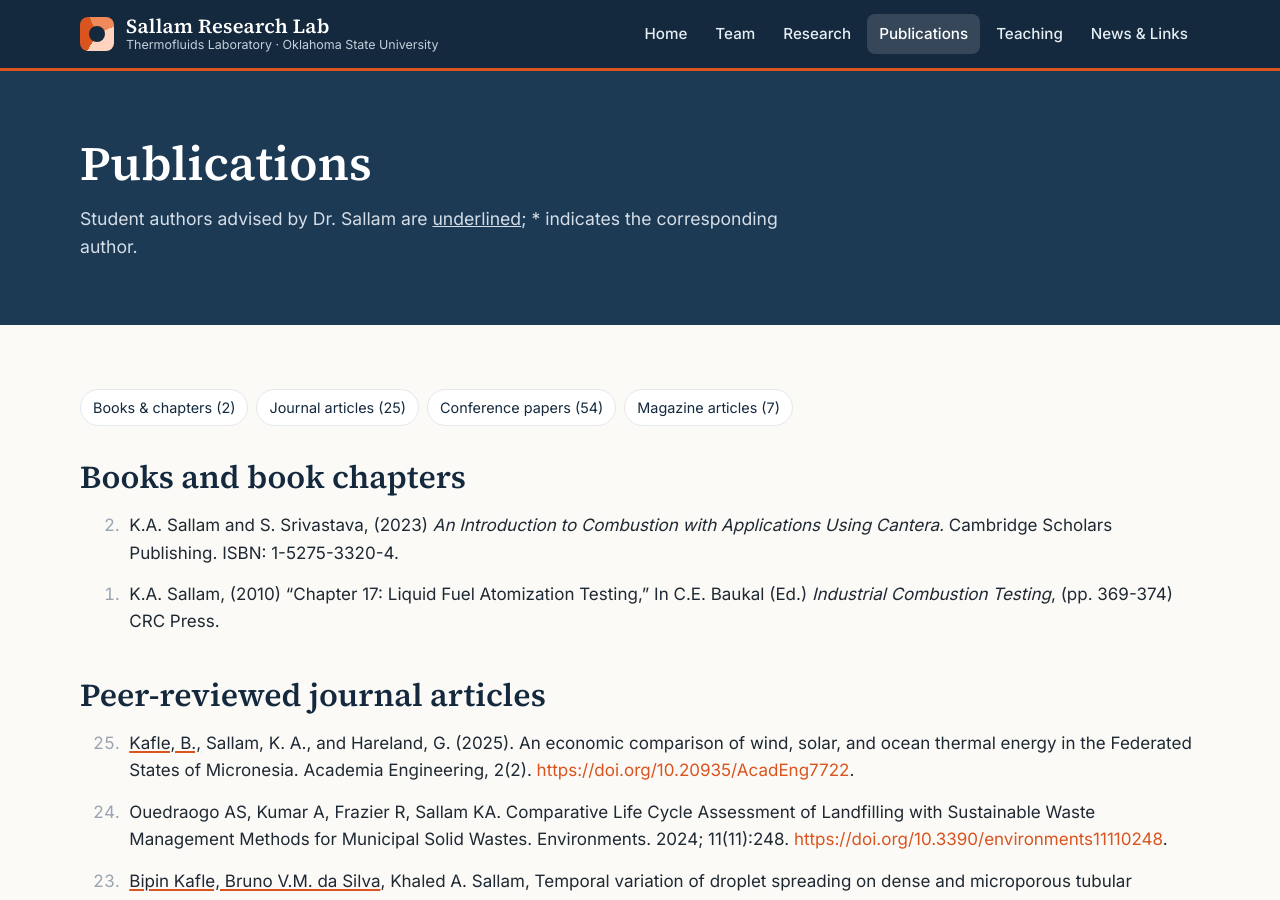
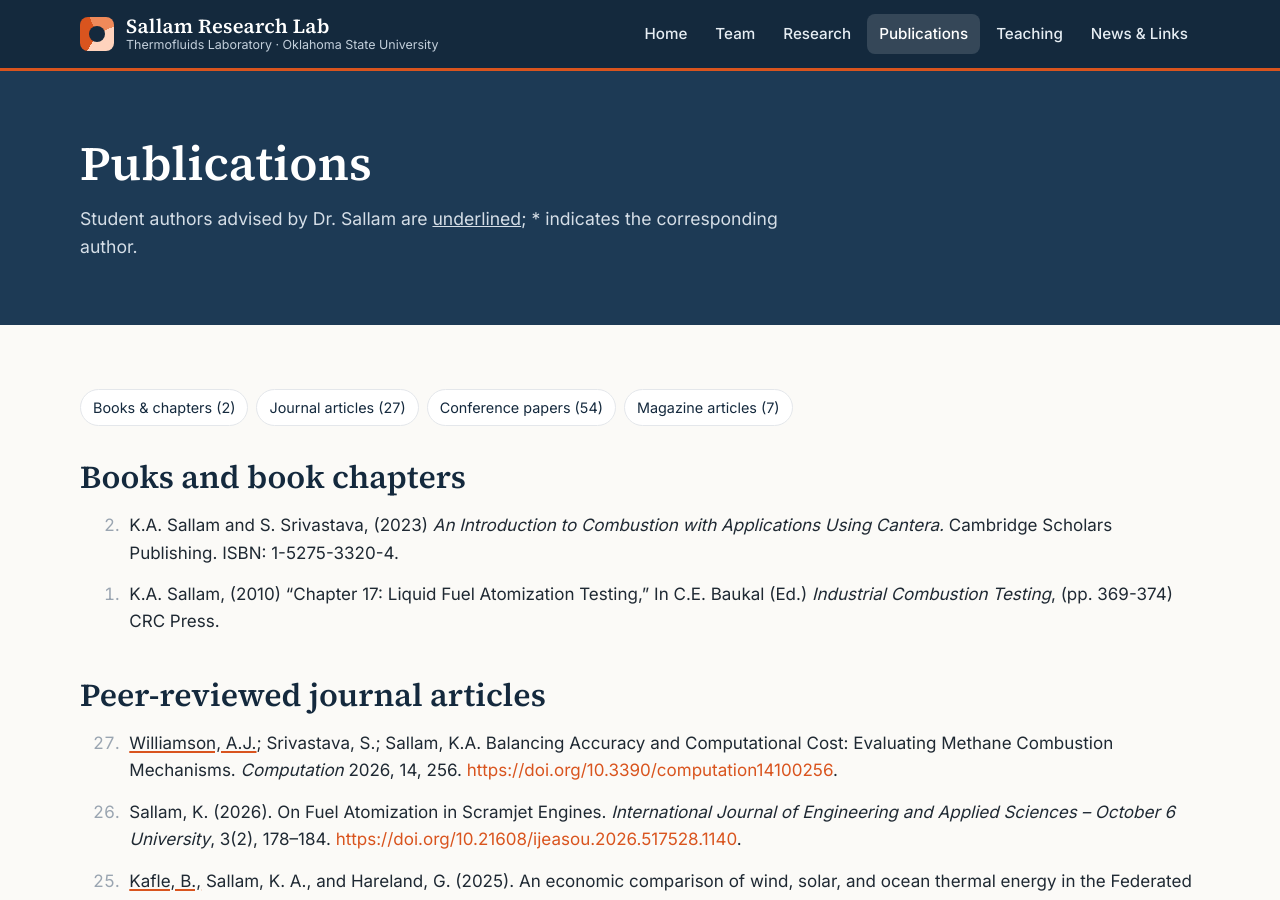
Before and after one commit to sallamlab/sallamlab.github.io, a Jekyll site: the page built from publications.html, in a window 1280 px wide and 900 px high. Built offline with Jekyll 4.4.1, drawn with Linux system fonts in a browser that asks for light colours.

Commit message:
Add two 2026 journal articles (Computation; IJEAS-October 6 University)

```diff
--- a/_data/publications.yml
+++ b/_data/publications.yml
@@ -19,6 +19,12 @@ books:
   citation: |-
     K.A. Sallam, (2010) “Chapter 17: Liquid Fuel Atomization Testing,” In C.E. Baukal (Ed.) <i>Industrial Combustion Testing</i>, (pp. 369-374) CRC Press.
 journal:
+- year: 2026
+  citation: |-
+    <u>Williamson, A.J.</u>; Srivastava, S.; Sallam, K.A. Balancing Accuracy and Computational Cost: Evaluating Methane Combustion Mechanisms. <i>Computation</i> 2026, 14, 256. <a href="https://doi.org/10.3390/computation14100256">https://doi.org/10.3390/computation14100256</a>.
+- year: 2026
+  citation: |-
+    Sallam, K. (2026). On Fuel Atomization in Scramjet Engines. <i>International Journal of Engineering and Applied Sciences – October 6 University</i>, 3(2), 178–184. <a href="https://doi.org/10.21608/ijeasou.2026.517528.1140">https://doi.org/10.21608/ijeasou.2026.517528.1140</a>.
 - year: 2025
   citation: |-
     <u>Kafle, B.,</u> Sallam, K. A., and Hareland, G. (2025). An economic comparison of wind, solar, and ocean thermal energy in the Federated States of Micronesia. Academia Engineering, 2(2). <a href="https://doi.org/10.20935/AcadEng7722">https://doi.org/10.20935/AcadEng7722</a>.
```
